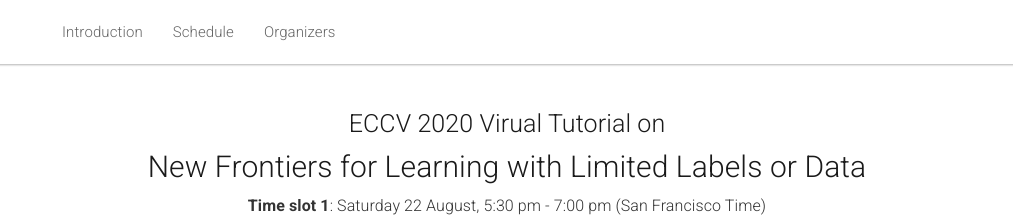
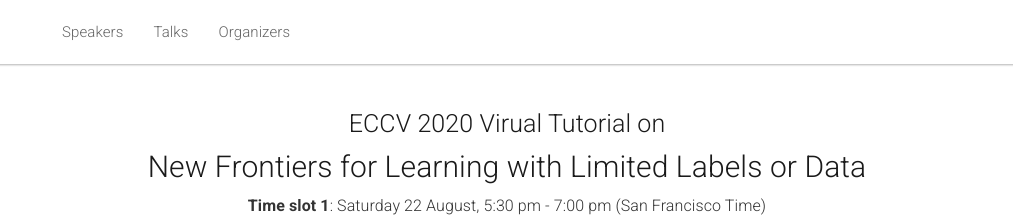
Before and after one commit to NVlabs/eccv2020-limited-labels-data-tutorial, a Jekyll site: the page built from _pages/home.md, in a window 1280 px wide. Shown: the top 217 px of the page, without its empty margins (133-1146 px from the left). Built offline with Jekyll 4.4.1, drawn with Linux system fonts in a browser that asks for light colours; nearby versions of some CDN libraries.

Commit message:
Added the header file.

```diff
--- a/_includes/header.html
+++ b/_includes/header.html
@@ -13,8 +13,8 @@
 
     <div class="navbar-collapse collapse" id="navbar-main">
       <ul class="nav navbar-nav">
-	<li><a href="#intro">Introduction</a></li>
-        <li><a href="#schedule">Schedule</a></li>
+	<li><a href="#speakers">Speakers</a></li>
+        <li><a href="#talks">Talks</a></li>
         <li><a href="#organizers">Organizers</a></li>
       </ul>
     </div>
```
